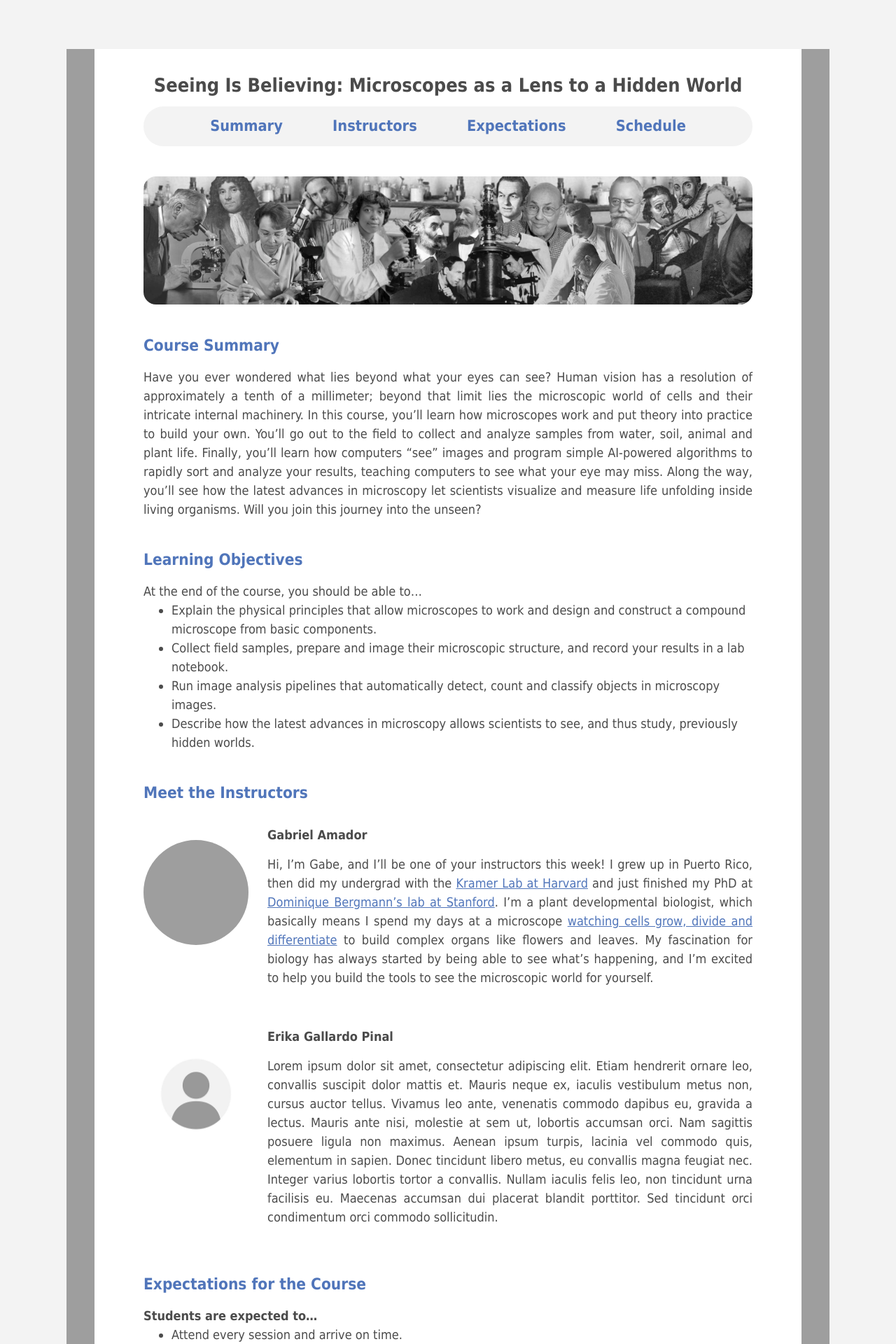
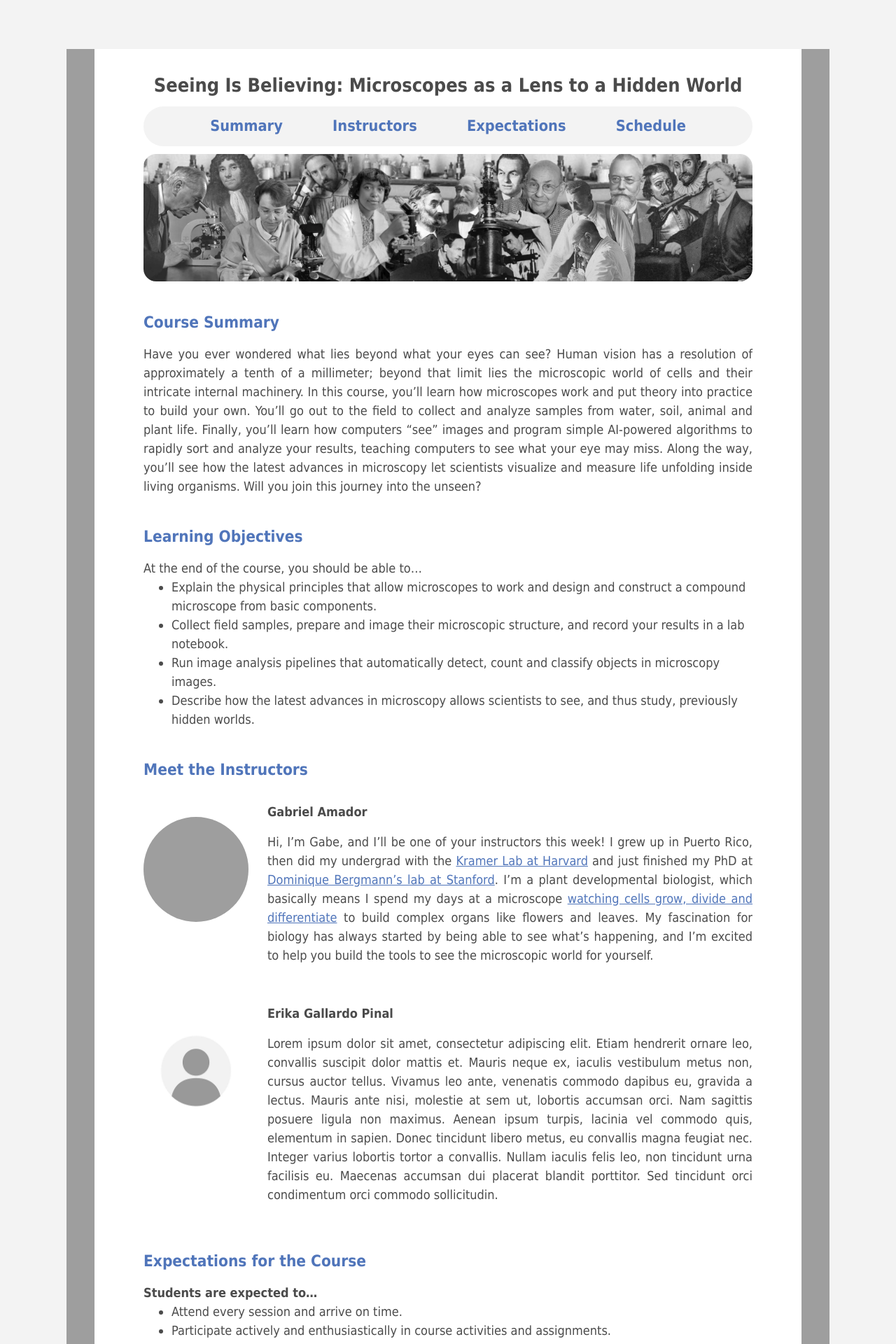
Before and after one commit to goamador/goamador.github.io, a Jekyll site: the page built from _pages/microscopy_course_materials.html, in a window 1280 px wide. Shown: the top 1920 px of the page at 70% size. Built offline with Jekyll 4.4.1, drawn with Linux system fonts in a browser that asks for light colours; a style sheet for code colours, icons or effects is not loaded; grey boxes are pictures that could not be loaded.

Commit message:
Mobile display update attempt 3

```diff
--- a/_includes/head/custom.html
+++ b/_includes/head/custom.html
@@ -212,7 +212,7 @@
   align-items: center;
   gap: 1.5em;
   margin-top: 0em;
-  margin-bottom: 2em;
+  margin-bottom: 0.5em;
   padding: 0.375em 1.5em;
   background-color: var(--course-bar-bg);
   border-radius: 1.5em;
--- a/_layouts/microscopy-course_page.html
+++ b/_layouts/microscopy-course_page.html
@@ -14,7 +14,10 @@
         <a href="#CourseExpectations">Expectations</a>
         <a href="#CourseSchedule">Schedule</a>
       </nav>
-      <img class="course-banner" src="{{ base_path }}/images/Banner.jpg" alt="">
+      <picture>
+        <source media="(max-width: 600px)" srcset="{{ base_path }}/images/Banner-mobile.jpg">
+        <img class="course-banner" src="{{ base_path }}/images/Banner.jpg" alt="">
+      </picture>
       <h1 class="page__title">{{ page.title }}</h1>
       {{ content }}
     </div>
```
Also changed, not shown: images/Banner-mobile.jpg (added).
